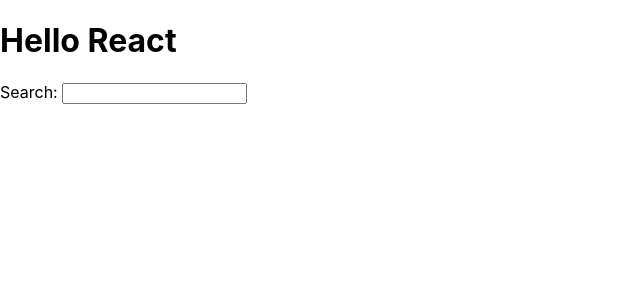
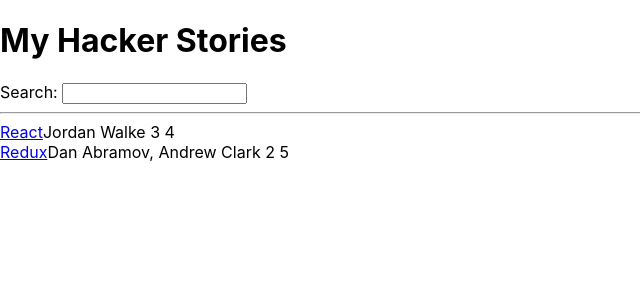
Before and after one commit to Citronex/educative-road-to-react, a React (Create React App) app: page / in a window 1280 px wide. Shown: the top 300 px of the page, without its empty margins (0-640 px from the left). Built offline with nearby package versions, Linux system fonts and the light colour scheme.

Commit message:
rendering a list of items

```diff
--- a/src/App.js
+++ b/src/App.js
@@ -1,19 +1,48 @@
 import logo from './logo.svg';
 import './App.css';
 
-function getTitle(title) {
-  return title;
-}
+const list = [
+  {
+    title: 'React',
+    url: 'https://reactjs.org/',
+    author: 'Jordan Walke',
+    num_comments: 3,
+    points: 4,
+    objectID: 0,
+  },
+  {
+    title: 'Redux',
+    url: 'https://redux.js.org/',
+    author: 'Dan Abramov, Andrew Clark',
+    num_comments: 2,
+    points: 5,
+    objectID: 1,
+  }
+]
 
 function App() {
-
   return (
     <div>
-      <h1>Hello {getTitle('React')}</h1>
-      <label htmlFor='search'>Search: </label>
-      <input id='search' type='text' />
+      <h1>My Hacker Stories</h1>
+      <label htmlFor="search">Search: </label>
+      <input id="search" type="text" />
+      <hr />
+      {list.map(function(item) {
+        return (
+          <div key={item.objectID}>
+            <span>
+              <a href={item.url}>{item.title}</a>
+            </span>
+            <span>{item.author} </span>
+            <span>{item.num_comments} </span>
+            <span>{item.points} </span>
+          </div>
+        );
+      })}
     </div>
-  );
-}
+  )
+
+ }
+
 
 export default App;
```
